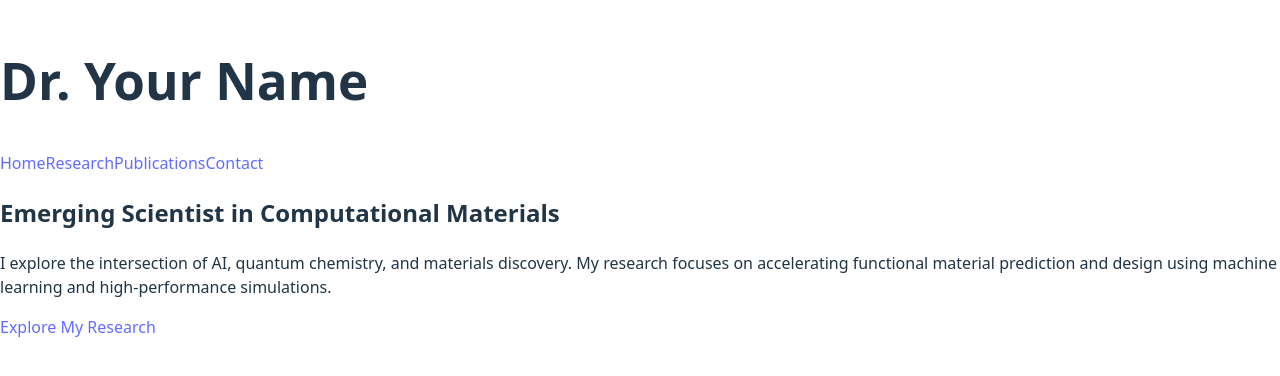
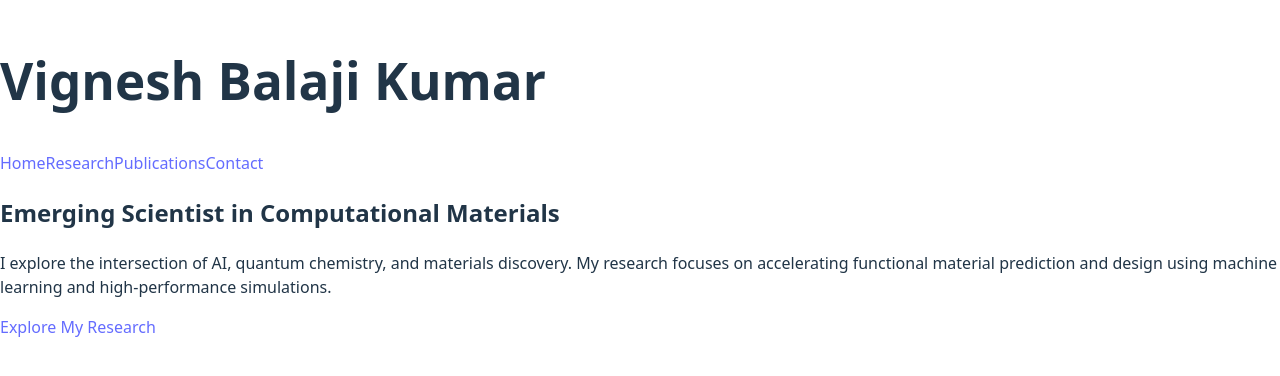
Before and after one commit to vignesh612/personal-portfolio, a React (Vite) app: page / in a window 1280 px wide. Shown: the part 226-602 px from the top of the page. Built offline with nearby package versions, Linux system fonts and the light colour scheme.

Commit message:
Small modification

```diff
--- a/src/App.jsx
+++ b/src/App.jsx
@@ -7,7 +7,7 @@
         {/* NAVBAR */}
         <nav className="w-full shadow bg-white/80 backdrop-blur sticky top-0 z-50">
           <div className="max-w-6xl mx-auto flex items-center justify-between p-4">
-            <h1 className="text-2xl font-bold tracking-tight">Dr. Your Name</h1>
+            <h1 className="text-2xl font-bold tracking-tight">Vignesh Balaji Kumar</h1>
             <div className="flex gap-6 text-lg">
               <Link to="/" className="hover:text-blue-600">Home</Link>
               <Link to="/research" className="hover:text-blue-600">Research</Link>
```
